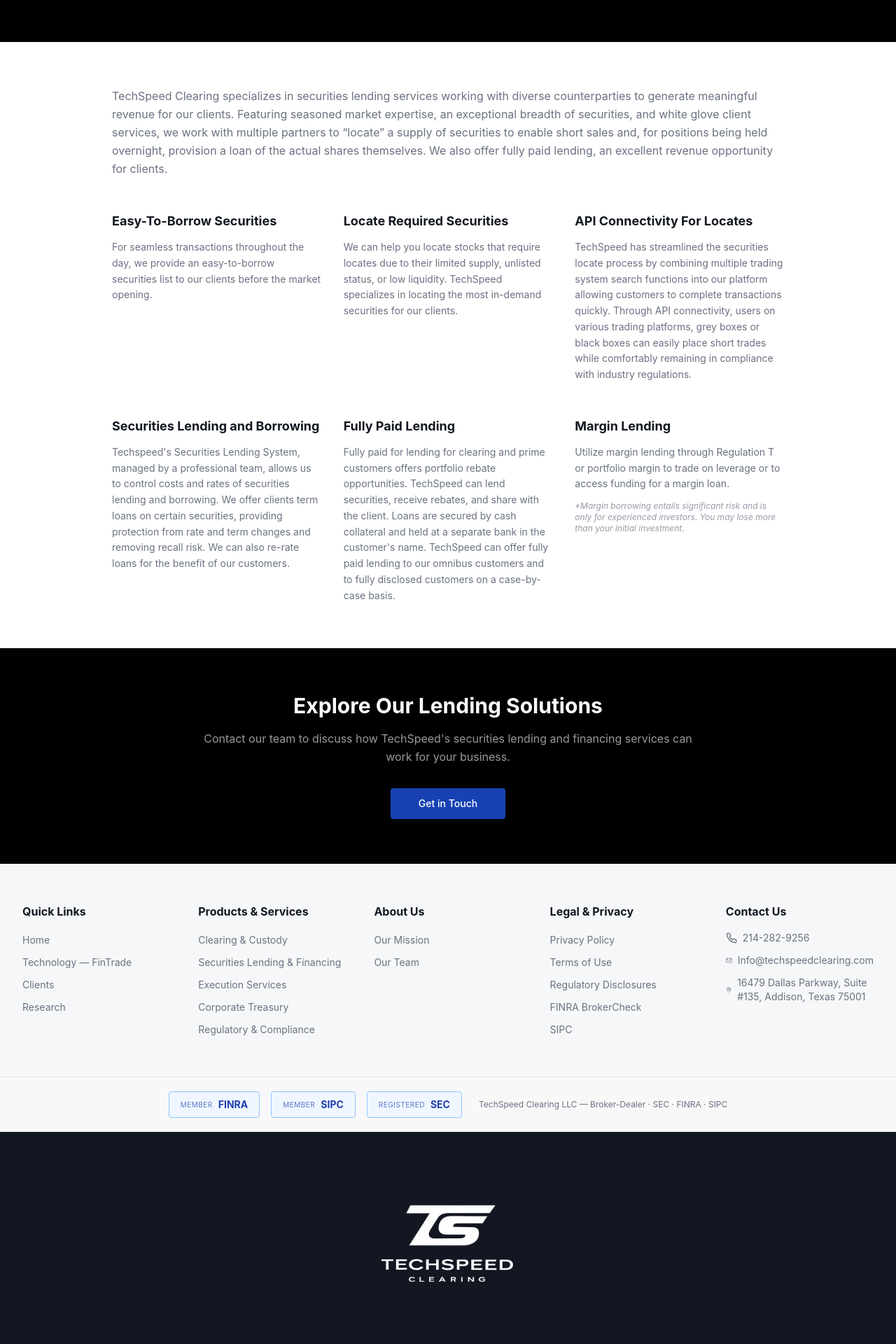
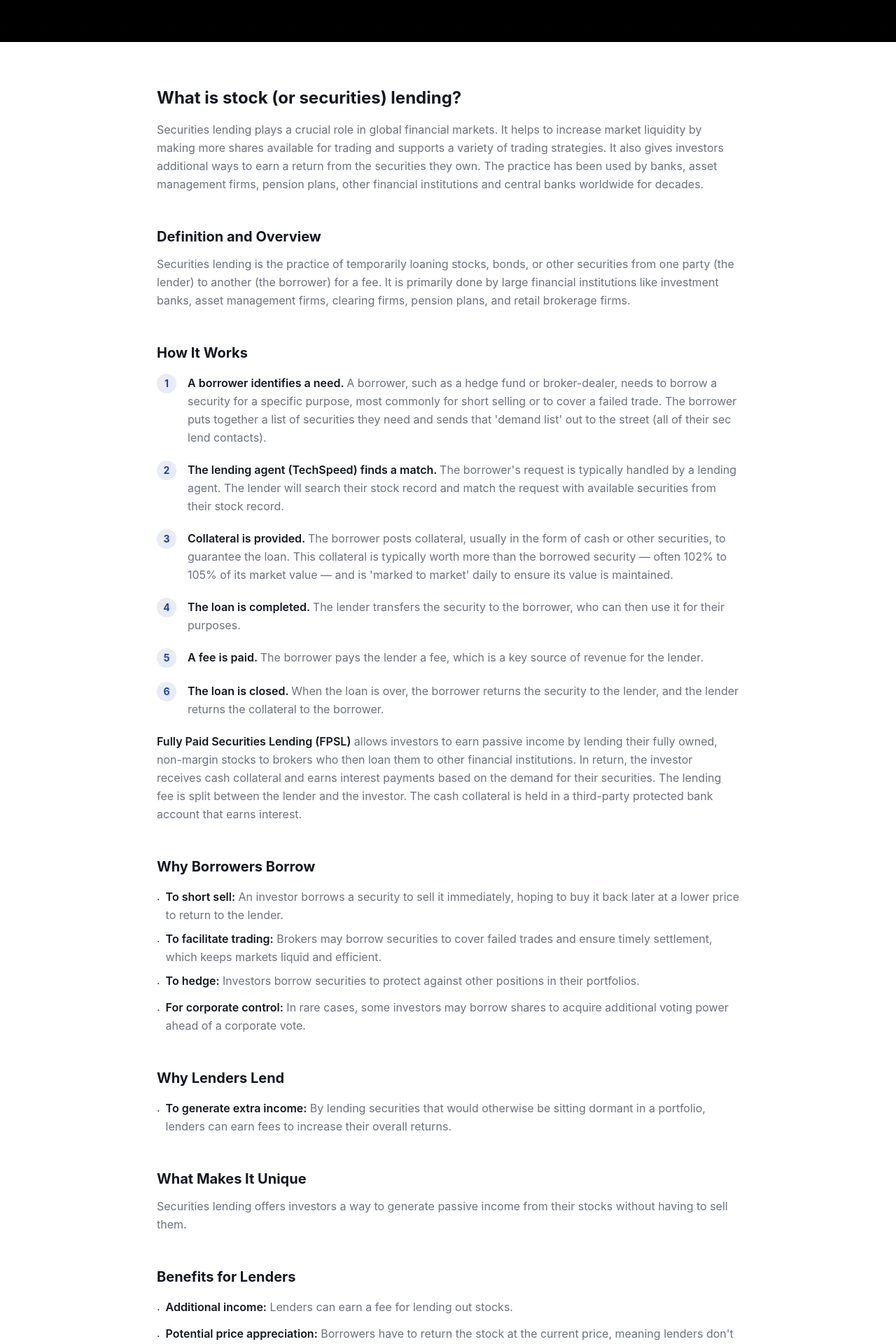
Before and after one commit to amcbey/techspeed-landing, a React (Vite) app: page /services/securities-lending in a window 1280 px wide. Shown: the part 440-2360 px from the top of the page at 70% size. Built offline with nearby package versions, Linux system fonts and the light colour scheme; no server answers; the HTML template or start-up script is replaced by a standard one.

Commit message:
Replace Securities Lending page content with full educational overview
Co-Authored-By: Claude Sonnet 4.6 <noreply@anthropic.com>

```diff
--- a/src/pages/SecuritiesLending.tsx
+++ b/src/pages/SecuritiesLending.tsx
@@ -2,37 +2,6 @@ import { motion } from "framer-motion";
 import Header from "@/components/Header";
 import Footer from "@/components/Footer";
 import CTABanner from "@/components/CTABanner";
-
-const subsections1 = [
-  {
-    title: "Easy-To-Borrow Securities",
-    body: "For seamless transactions throughout the day, we provide an easy-to-borrow securities list to our clients before the market opening.",
-  },
-  {
-    title: "Locate Required Securities",
-    body: "We can help you locate stocks that require locates due to their limited supply, unlisted status, or low liquidity. TechSpeed specializes in locating the most in-demand securities for our clients.",
-  },
-  {
-    title: "API Connectivity For Locates",
-    body: "TechSpeed has streamlined the securities locate process by combining multiple trading system search functions into our platform allowing customers to complete transactions quickly. Through API connectivity, users on various trading platforms, grey boxes or black boxes can easily place short trades while comfortably remaining in compliance with industry regulations.",
-  },
-];
-
-const subsections2 = [
-  {
-    title: "Securities Lending and Borrowing",
-    body: "Techspeed's Securities Lending System, managed by a professional team, allows us to control costs and rates of securities lending and borrowing. We offer clients term loans on certain securities, providing protection from rate and term changes and removing recall risk. We can also re-rate loans for the benefit of our customers.",
-  },
-  {
-    title: "Fully Paid Lending",
-    body: "Fully paid for lending for clearing and prime customers offers portfolio rebate opportunities. TechSpeed can lend securities, receive rebates, and share with the client. Loans are secured by cash collateral and held at a separate bank in the customer's name. TechSpeed can offer fully paid lending to our omnibus customers and to fully disclosed customers on a case-by-case basis.",
-  },
-  {
-    title: "Margin Lending",
-    body: "Utilize margin lending through Regulation T or portfolio margin to trade on leverage or to access funding for a margin loan.",
-    disclaimer: "*Margin borrowing entails significant risk and is only for experienced investors. You may lose more than your initial investment.",
-  },
-];
 
 const SecuritiesLending = () => {
   return (
@@ -96,41 +65,185 @@ const SecuritiesLending = () => {
         </div>
 
         <section className="py-16 bg-background">
-          <div className="container max-w-5xl">
-            <p className="text-muted-foreground leading-relaxed mb-12">
-              TechSpeed Clearing specializes in securities lending services working with diverse
-              counterparties to generate meaningful revenue for our clients. Featuring seasoned
-              market expertise, an exceptional breadth of securities, and white glove client
-              services, we work with multiple partners to &ldquo;locate&rdquo; a supply of
-              securities to enable short sales and, for positions being held overnight, provision
-              a loan of the actual shares themselves. We also offer fully paid lending, an
-              excellent revenue opportunity for clients.
-            </p>
+          <div className="container max-w-4xl space-y-12">
 
-            {/* Row 1 */}
-            <div className="grid grid-cols-1 md:grid-cols-3 gap-8 mb-12">
-              {subsections1.map((s) => (
-                <div key={s.title}>
-                  <h3 className="text-lg font-bold text-foreground mb-3">{s.title}</h3>
-                  <p className="text-sm text-muted-foreground leading-relaxed">{s.body}</p>
-                </div>
-              ))}
+            {/* Intro */}
+            <div>
+              <h2 className="text-2xl font-bold text-foreground mb-4">What is stock (or securities) lending?</h2>
+              <p className="text-muted-foreground leading-relaxed">
+                Securities lending plays a crucial role in global financial markets. It helps to increase market liquidity by making more shares available for trading and supports a variety of trading strategies. It also gives investors additional ways to earn a return from the securities they own. The practice has been used by banks, asset management firms, pension plans, other financial institutions and central banks worldwide for decades.
+              </p>
             </div>
 
-            {/* Row 2 */}
-            <div className="grid grid-cols-1 md:grid-cols-3 gap-8">
-              {subsections2.map((s) => (
-                <div key={s.title}>
-                  <h3 className="text-lg font-bold text-foreground mb-3">{s.title}</h3>
-                  <p className="text-sm text-muted-foreground leading-relaxed">{s.body}</p>
-                  {s.disclaimer && (
-                    <p className="text-xs text-muted-foreground/70 mt-3 italic">{s.disclaimer}</p>
-                  )}
-                </div>
-              ))}
+            {/* Definition */}
+            <div>
+              <h2 className="text-xl font-bold text-foreground mb-3">Definition and Overview</h2>
+              <p className="text-muted-foreground leading-relaxed">
+                Securities lending is the practice of temporarily loaning stocks, bonds, or other securities from one party (the lender) to another (the borrower) for a fee. It is primarily done by large financial institutions like investment banks, asset management firms, clearing firms, pension plans, and retail brokerage firms.
+              </p>
             </div>
+
+            {/* How it works */}
+            <div>
+              <h2 className="text-xl font-bold text-foreground mb-4">How It Works</h2>
+              <ol className="space-y-5">
+                {[
+                  {
+                    n: "1",
+                    title: "A borrower identifies a need.",
+                    body: "A borrower, such as a hedge fund or broker-dealer, needs to borrow a security for a specific purpose, most commonly for short selling or to cover a failed trade. The borrower puts together a list of securities they need and sends that 'demand list' out to the street (all of their sec lend contacts).",
+                  },
+                  {
+                    n: "2",
+                    title: "The lending agent (TechSpeed) finds a match.",
+                    body: "The borrower's request is typically handled by a lending agent. The lender will search their stock record and match the request with available securities from their stock record.",
+                  },
+                  {
+                    n: "3",
+                    title: "Collateral is provided.",
+                    body: "The borrower posts collateral, usually in the form of cash or other securities, to guarantee the loan. This collateral is typically worth more than the borrowed security — often 102% to 105% of its market value — and is 'marked to market' daily to ensure its value is maintained.",
+                  },
+                  {
+                    n: "4",
+                    title: "The loan is completed.",
+                    body: "The lender transfers the security to the borrower, who can then use it for their purposes.",
+                  },
+                  {
+                    n: "5",
+                    title: "A fee is paid.",
+                    body: "The borrower pays the lender a fee, which is a key source of revenue for the lender.",
+                  },
+                  {
+                    n: "6",
+                    title: "The loan is closed.",
+                    body: "When the loan is over, the borrower returns the security to the lender, and the lender returns the collateral to the borrower.",
+                  },
+                ].map((step) => (
+                  <li key={step.n} className="flex gap-4">
+                    <span className="flex-shrink-0 w-7 h-7 rounded-full bg-primary/10 text-primary text-sm font-bold flex items-center justify-center">{step.n}</span>
+                    <div>
+                      <span className="font-semibold text-foreground">{step.title} </span>
+                      <span className="text-muted-foreground leading-relaxed">{step.body}</span>
+                    </div>
+                  </li>
+                ))}
+              </ol>
+              <p className="text-muted-foreground leading-relaxed mt-5">
+                <span className="font-semibold text-foreground">Fully Paid Securities Lending (FPSL)</span> allows investors to earn passive income by lending their fully owned, non-margin stocks to brokers who then loan them to other financial institutions. In return, the investor receives cash collateral and earns interest payments based on the demand for their securities. The lending fee is split between the lender and the investor. The cash collateral is held in a third-party protected bank account that earns interest.
+              </p>
+            </div>
+
+            {/* Why borrowers borrow */}
+            <div>
+              <h2 className="text-xl font-bold text-foreground mb-4">Why Borrowers Borrow</h2>
+              <ul className="space-y-2">
+                {[
+                  { label: "To short sell:", body: "An investor borrows a security to sell it immediately, hoping to buy it back later at a lower price to return to the lender." },
+                  { label: "To facilitate trading:", body: "Brokers may borrow securities to cover failed trades and ensure timely settlement, which keeps markets liquid and efficient." },
+                  { label: "To hedge:", body: "Investors borrow securities to protect against other positions in their portfolios." },
+                  { label: "For corporate control:", body: "In rare cases, some investors may borrow shares to acquire additional voting power ahead of a corporate vote." },
+                ].map((item) => (
+                  <li key={item.label} className="flex gap-2 text-muted-foreground leading-relaxed">
+                    <span className="text-primary mt-1">·</span>
+                    <span><span className="font-semibold text-foreground">{item.label}</span> {item.body}</span>
+                  </li>
+                ))}
+              </ul>
+            </div>
+
+            {/* Why lenders lend */}
+            <div>
+              <h2 className="text-xl font-bold text-foreground mb-4">Why Lenders Lend</h2>
+              <ul className="space-y-2">
+                <li className="flex gap-2 text-muted-foreground leading-relaxed">
+                  <span className="text-primary mt-1">·</span>
+                  <span><span className="font-semibold text-foreground">To generate extra income:</span> By lending securities that would otherwise be sitting dormant in a portfolio, lenders can earn fees to increase their overall returns.</span>
+                </li>
+              </ul>
+            </div>
+
+            {/* What makes it unique */}
+            <div>
+              <h2 className="text-xl font-bold text-foreground mb-3">What Makes It Unique</h2>
+              <p className="text-muted-foreground leading-relaxed">
+                Securities lending offers investors a way to generate passive income from their stocks without having to sell them.
+              </p>
+            </div>
+
+            {/* Benefits */}
+            <div>
+              <h2 className="text-xl font-bold text-foreground mb-4">Benefits for Lenders</h2>
+              <ul className="space-y-2">
+                {[
+                  { label: "Additional income:", body: "Lenders can earn a fee for lending out stocks." },
+                  { label: "Potential price appreciation:", body: "Borrowers have to return the stock at the current price, meaning lenders don't give up any potential gains they have while their shares are on loan." },
+                  { label: "Retain ownership:", body: "Lenders retain ownership of their stocks and can sell them at any time. However, they give up voting rights while the securities are on loan. If the lender wishes to vote in an upcoming corporate event, we can simply recall the loan from the borrower for T+1." },
+                  { label: "Avoid taxable events:", body: "Lenders don't have to sell their securities to generate income (while those payments may still be subject to tax, stock lending could help avoid a larger taxable event when selling shares from a non-registered account)." },
+                ].map((item) => (
+                  <li key={item.label} className="flex gap-2 text-muted-foreground leading-relaxed">
+                    <span className="text-primary mt-1">·</span>
+                    <span><span className="font-semibold text-foreground">{item.label}</span> {item.body}</span>
+                  </li>
+                ))}
+              </ul>
+            </div>
+
+            {/* Risks */}
+            <div>
+              <h2 className="text-xl font-bold text-foreground mb-4">The Risks and Trade-offs</h2>
+              <ul className="space-y-2">
+                {[
+                  { label: "Borrower default:", body: "There is a risk that the borrower may not return the security. The collateral mitigates this, but in rare events, like the 2008 financial crisis, there is a risk that the collateral's value could drop (Southwest & Lehman Bros)." },
+                  { label: "Credit risk:", body: "There's a small risk that the value of the shares borrowed could grow such that the borrower is unable to return the shares. To mitigate this risk and ensure lenders are 100% covered, borrowers are required to provide collateral equal to 102% of the value of the shares." },
+                  { label: "Loss of voting rights:", body: "The title and ownership rights temporarily transfer to the borrower, which means the lender forfeits any voting rights associated with the security for the duration of the loan. If the owner of the stock wants to vote, we would issue a recall for T+1." },
+                  { label: "Complex tax implications:", body: "Dividends paid on loaned stock are treated differently for tax purposes, as the borrower makes a substitute payment to the lender." },
+                ].map((item) => (
+                  <li key={item.label} className="flex gap-2 text-muted-foreground leading-relaxed">
+                    <span className="text-primary mt-1">·</span>
+                    <span><span className="font-semibold text-foreground">{item.label}</span> {item.body}</span>
+                  </li>
+                ))}
+              </ul>
+            </div>
+
+            {/* Example */}
+            <div>
+              <h2 className="text-xl font-bold text-foreground mb-4">Here's an Example of How the Interest Adds Up</h2>
+              <div className="rounded-lg border border-border bg-secondary/40 p-6 max-w-md">
+                <table className="w-full text-sm">
+                  <tbody>
+                    <tr className="border-b border-border">
+                      <td className="py-2 text-muted-foreground">ABC Shares on loan</td>
+                      <td className="py-2 text-right font-semibold text-foreground">10,000</td>
+                    </tr>
+                    <tr className="border-b border-border">
+                      <td className="py-2 text-muted-foreground">Market price</td>
+                      <td className="py-2 text-right font-semibold text-foreground">$10</td>
+                    </tr>
+                    <tr className="border-b border-border">
+                      <td className="py-2 text-muted-foreground">Market value</td>
+                      <td className="py-2 text-right font-semibold text-foreground">$100,000</td>
+                    </tr>
+                    <tr className="border-b border-border">
+                      <td className="py-2 text-muted-foreground">Annualized lending interest rate</td>
+                      <td className="py-2 text-right font-semibold text-foreground">8.50%</td>
+                    </tr>
+                    <tr className="border-b border-border">
+                      <td className="py-2 text-muted-foreground">Daily accrual ($100,000 × 8.50% ÷ 360)</td>
+                      <td className="py-2 text-right font-semibold text-foreground">$23.61</td>
+                    </tr>
+                    <tr>
+                      <td className="py-2 text-muted-foreground font-semibold">Hypothetical monthly income</td>
+                      <td className="py-2 text-right font-bold text-primary text-base">$708.30</td>
+                    </tr>
+                  </tbody>
+                </table>
+              </div>
+            </div>
+
           </div>
         </section>
+
         <CTABanner
           heading="Explore Our Lending Solutions"
           subtext="Contact our team to discuss how TechSpeed's securities lending and financing services can work for your business."
```
